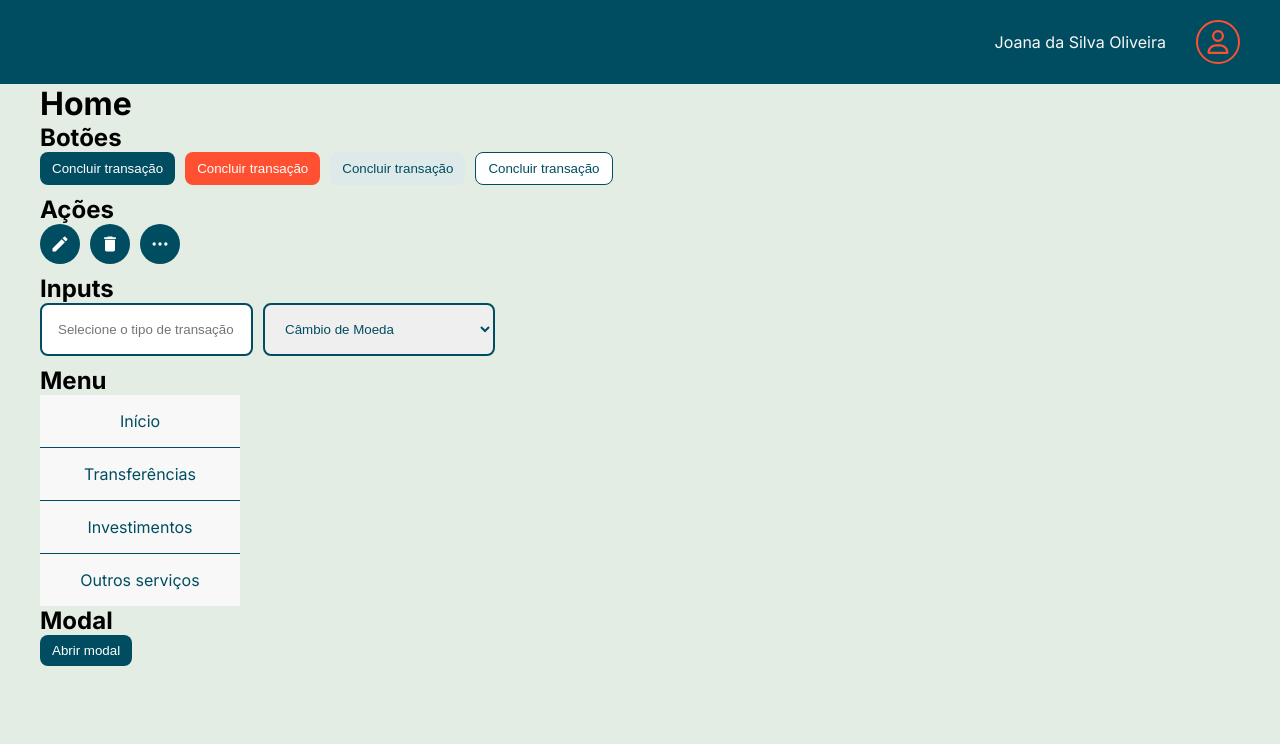
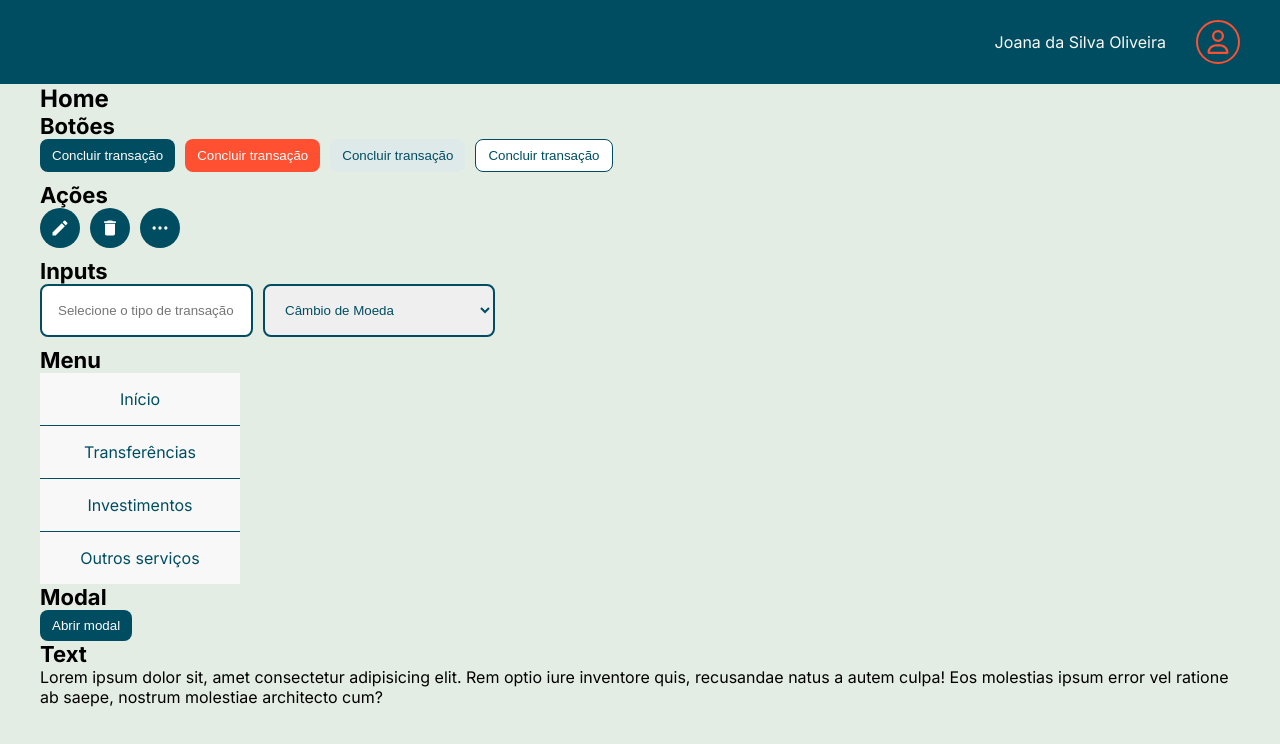
Before and after one commit to bytebank-postech/bytebank-app, a Next.js app: page / in a window 1280 px wide. Shown: the top 744 px of the page. Built offline with nearby package versions, Linux system fonts and the light colour scheme.

Commit message:
feat: text component

```diff
--- a/src/app/page.tsx
+++ b/src/app/page.tsx
@@ -5,6 +5,7 @@ import Select from '@/components/transactions/inputs/select'
 import Menu from '@/components/layout/menu/menu'
 import { Button } from '@/components/ui'
 import Modal from '@/components/ui/modal/modal'
+import Text from '@/components/ui/text/text'
 function openDialog() {
   const dialog = document.querySelector('dialog')
   dialog?.showModal()
@@ -16,22 +17,30 @@ function closeDialog() {
 export default function Home() {
   return (
     <main>
-      <h1>Home</h1>
+      <Text size="h1" variant="default" weight="bold">
+        Home
+      </Text>
       <div>
-        <h2>Botões</h2>
+        <Text size="h2" variant="default" weight="bold">
+          Botões
+        </Text>
         <div style={{ display: 'flex', gap: '10px', marginBottom: '10px' }}>
           <Button variant="default">Concluir transação</Button>
           <Button variant="secondary">Concluir transação</Button>
           <Button variant="ghost">Concluir transação</Button>
           <Button variant="outline">Concluir transação</Button>
         </div>
-        <h2>Ações</h2>
+        <Text size="h2" variant="default" weight="bold">
+          Ações
+        </Text>
         <div style={{ display: 'flex', gap: '10px', marginBottom: '10px' }}>
           <Action action="edit"></Action>
           <Action action="delete"></Action>
           <Action action="more"></Action>
         </div>
-        <h2>Inputs</h2>
+        <Text size="h2" variant="default" weight="bold">
+          Inputs
+        </Text>
         <div style={{ display: 'flex', gap: '10px', marginBottom: '10px' }}>
           <Input
             inputType="select"
@@ -46,14 +55,20 @@ export default function Home() {
             ]}
           ></Select>
         </div>
-        <h2>Menu</h2>
+        <Text size="h2" variant="default" weight="bold">
+          Menu
+        </Text>
         <Menu></Menu>
-        <h2>Modal</h2>
+        <Text size="h2" variant="default" weight="bold">
+          Modal
+        </Text>
         <Button variant="default" onClick={openDialog}>
           Abrir modal
         </Button>
         <Modal onClose={closeDialog}>
-          <h2>Modal</h2>
+          <Text size="h2" variant="default" weight="bold">
+            Modal
+          </Text>
           <Input
             inputType="select"
             placeholder="Selecione o tipo de transação"
@@ -67,6 +82,14 @@ export default function Home() {
             ]}
           ></Select>
         </Modal>
+        <Text size="h2" variant="default" weight="bold">
+          Text
+        </Text>
+        <Text size="p" variant="default">
+          Lorem ipsum dolor sit, amet consectetur adipisicing elit. Rem optio
+          iure inventore quis, recusandae natus a autem culpa! Eos molestias
+          ipsum error vel ratione ab saepe, nostrum molestiae architecto cum?
+        </Text>
       </div>
     </main>
   )
--- /dev/null
+++ b/src/components/ui/text/text.module.scss
@@ -0,0 +1,54 @@
+@use '@/styles/colors.scss' as *;
+
+.text {
+  &.default {
+    color: $typography-default;
+  }
+
+  &.active {
+    color: $typography-active;
+  }
+  &.secondary {
+    color: $typography-secondary;
+  }
+  &.ghost {
+    color: $typography-disabled;
+  }
+  &.danger {
+    color: $secondary;
+  }
+  &.success {
+    color: $primary;
+  }
+  &.h1 {
+    font-size: 24px;
+    font-weight: 600;
+  }
+  &.h2 {
+    font-size: 22px;
+    font-weight: 600;
+  }
+  &.h3 {
+    font-size: 20px;
+    font-weight: 600;
+  }
+  &.h4 {
+    font-size: 18px;
+    font-weight: 600;
+  }
+  &.h5 {
+    font-size: 18px;
+    font-weight: 400;
+  }
+  &.h6 {
+    font-size: 16px;
+    font-weight: 600;
+  }
+  &.p {
+    font-size: 16px;
+    font-weight: 400;
+  }
+  &.bold {
+    font-weight: bold;
+  }
+}
--- /dev/null
+++ b/src/components/ui/text/text.tsx
@@ -0,0 +1,51 @@
+import { getClassnames } from '@/utils'
+import styles from './text.module.scss'
+type textProps = {
+  size?: 'p' | 'h1' | 'h2' | 'h3' | 'h4' | 'h5' | 'h6'
+  weight?: 'bold' | 'normal'
+  variant?: 'default' | 'active' | 'secondary' | 'ghost' | 'danger' | 'success'
+  children: React.ReactNode
+}
+
+export default function Text({
+  size = 'p',
+  variant = 'default',
+  weight = 'normal',
+  children,
+  ...props
+}: Readonly<textProps>) {
+  const classnames = getClassnames(
+    styles.text,
+    size && styles[size],
+    variant && styles[variant],
+    weight && styles[weight]
+  )
+
+  return size === 'h1' ? (
+    <h1 className={classnames} {...props}>
+      {children}
+    </h1>
+  ) : size === 'h2' ? (
+    <h2 className={classnames} {...props}>
+      {children}
+    </h2>
+  ) : size === 'h3' ? (
+    <h3 className={classnames} {...props}>
+      {children}
+    </h3>
+  ) : size === 'h4' ? (
+    <h4 className={classnames} {...props}>
+      {children}
+    </h4>
+  ) : size === 'h5' ? (
+    <h5 className={classnames} {...props}>
+      {children}
+    </h5>
+  ) : size === 'h6' ? (
+    <h6 className={classnames} {...props}>
+      {children}
+    </h6>
+  ) : (
+    <p {...props}>{children}</p>
+  )
+}
```
Also changed, not shown: src/components/ui/text/text.types.ts (added, +10 -0 lines).
